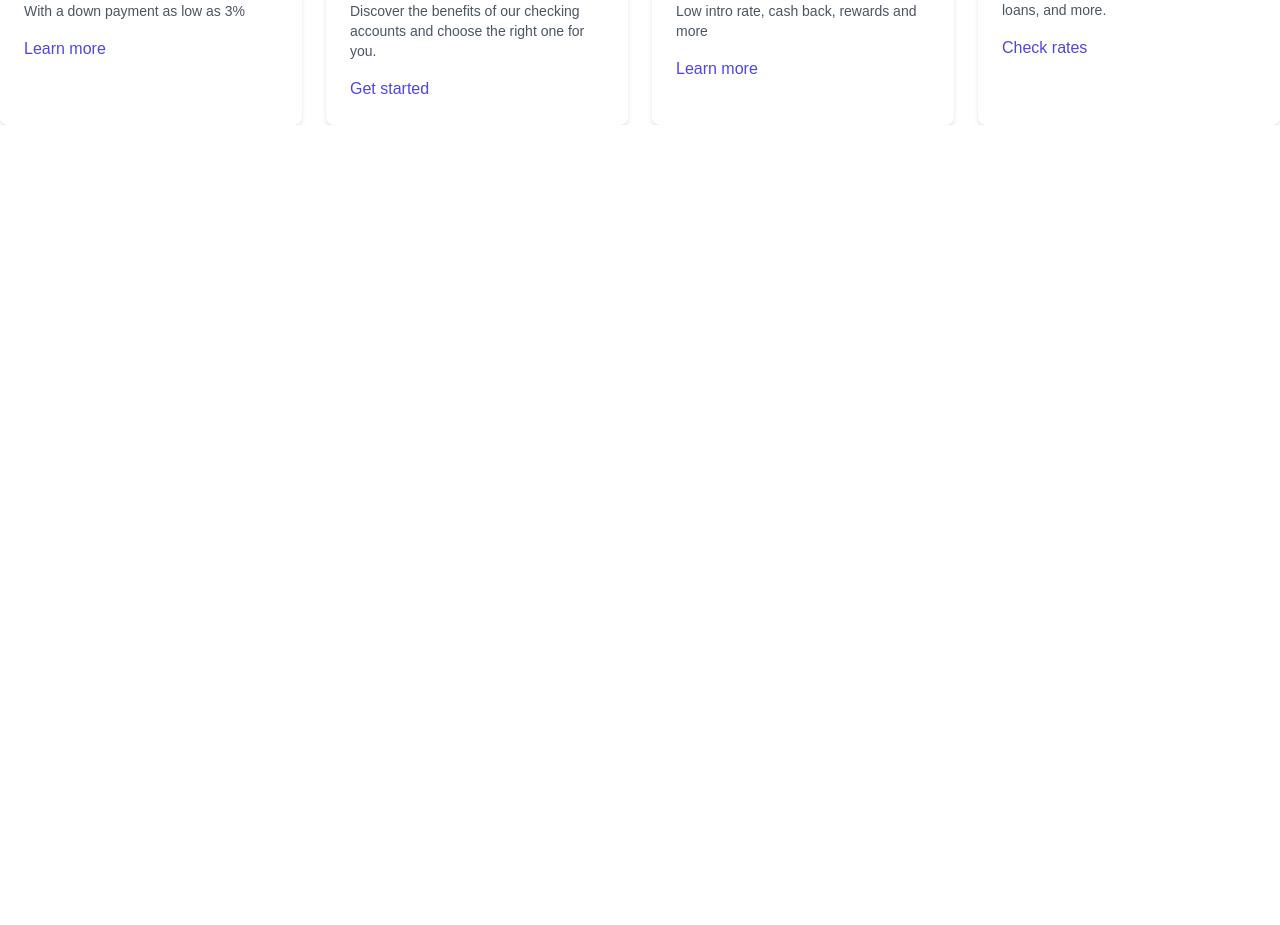
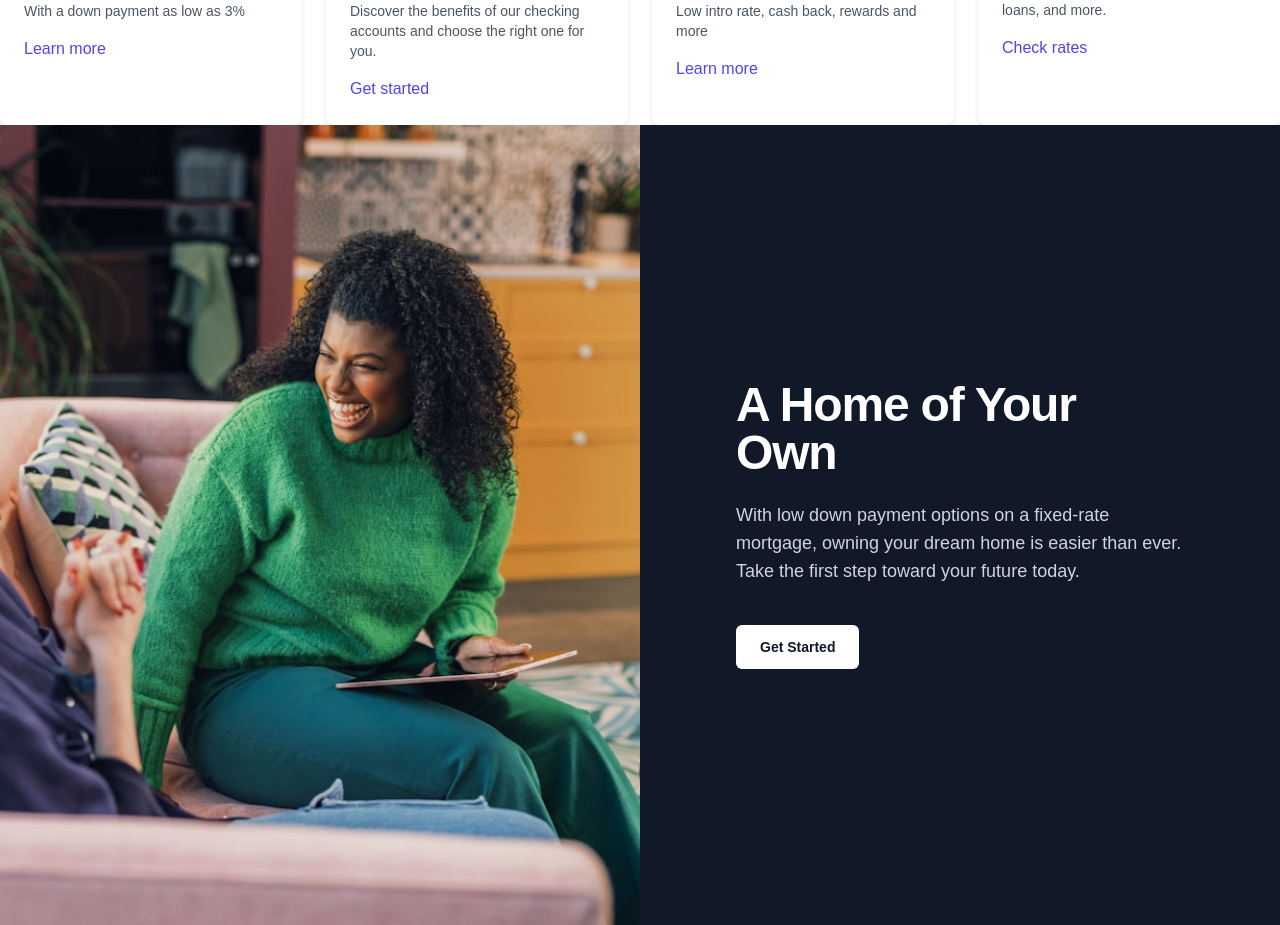
Before and after one commit to Bensolve/banking-app, a Next.js app: page / in a window 1280 px wide. Shown: the part 961-1886 px from the top of the page. Before the commit the page ends 1086 px from the top, so only its background shows below. Built offline with nearby package versions, Linux system fonts and the light colour scheme.

Commit message:
promotiola section

```diff
--- a/app/(root)/page.tsx
+++ b/app/(root)/page.tsx
@@ -1,6 +1,6 @@
 import Hero from '@/components/HeroSection'
+import LargePromotional from '@/components/LargePromotional'
 import MarketingSection from '@/components/MarketingSection'
-import React from 'react'
 
 
 
@@ -9,6 +9,7 @@ const page = () => {
     <section>
         <Hero/>
         <MarketingSection/>
+        <LargePromotional />
 
     </section>
   )
--- /dev/null
+++ b/components/LargePromotional.tsx
@@ -0,0 +1,31 @@
+export default function HomePromotional() {
+    return (
+      <div className="bg-white">
+        <div className="relative w-full h-screen flex flex-col lg:flex-row items-center justify-between bg-gray-900">
+          {/* Image or background on the left side */}
+          <div
+            className="relative w-full h-96 lg:w-1/2 lg:h-full bg-cover bg-center"
+            style={{ backgroundImage: "url('/assets/hero.jpg')" }}
+          />
+
+          {/* Content Section */}
+          <div className="relative z-10 mx-auto px-6 py-16 sm:px-8 md:px-12 lg:px-24 lg:py-24 flex flex-col items-start justify-center w-full lg:w-1/2 text-white">
+            <h2 className="text-4xl font-semibold tracking-tight sm:text-5xl">
+              A Home of Your Own
+            </h2>
+            <p className="mt-6 text-lg text-gray-300">
+              With low down payment options on a fixed-rate mortgage, owning your dream home is easier than ever. Take the first step toward your future today.
+            </p>
+            <div className="mt-10 flex flex-col items-start gap-6 lg:flex-row lg:justify-start">
+              <a
+                href="#"
+                className="rounded-md bg-white px-6 py-3 text-sm font-semibold text-gray-900 shadow-sm hover:bg-gray-100"
+              >
+                Get Started
+              </a>
+            </div>
+          </div>
+        </div>
+      </div>
+    );
+  }
```
Also changed, not shown: public/assets/hero-background.jpg (added), public/assets/hero.jpg (added).
